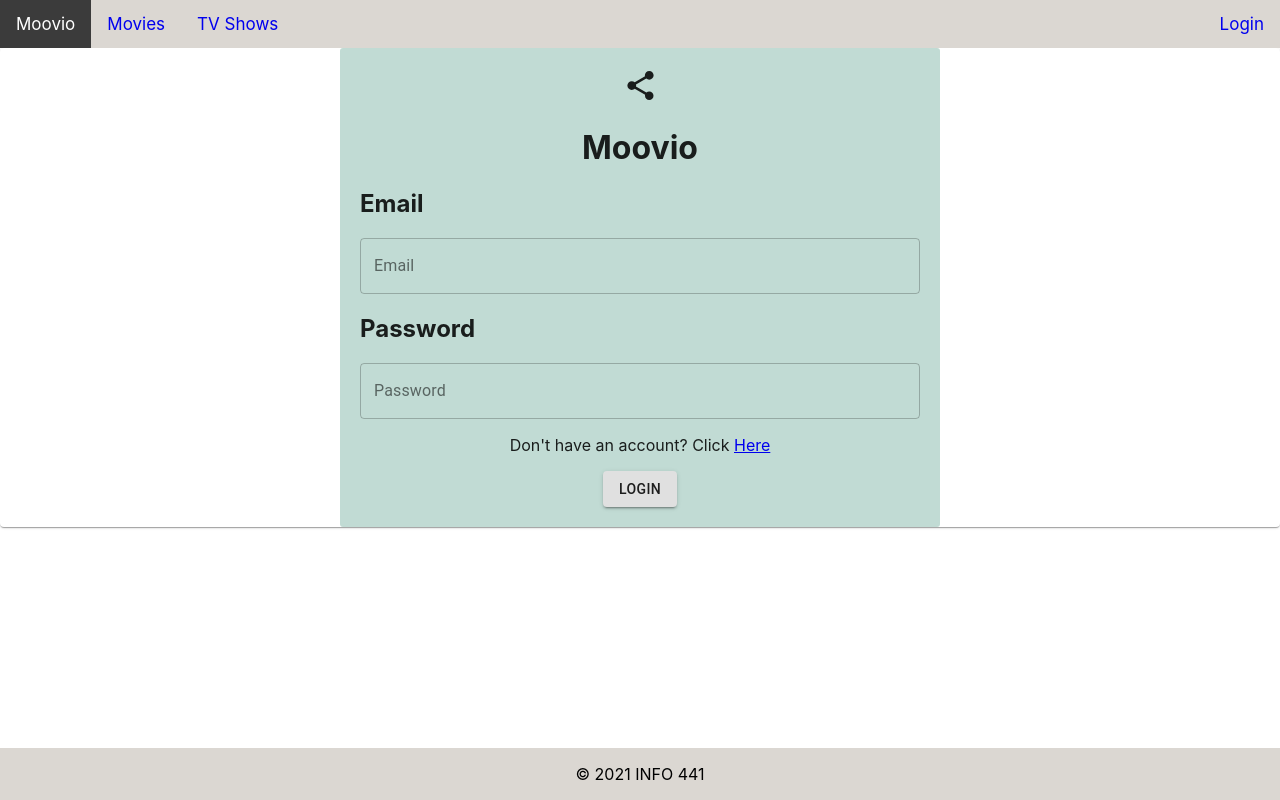
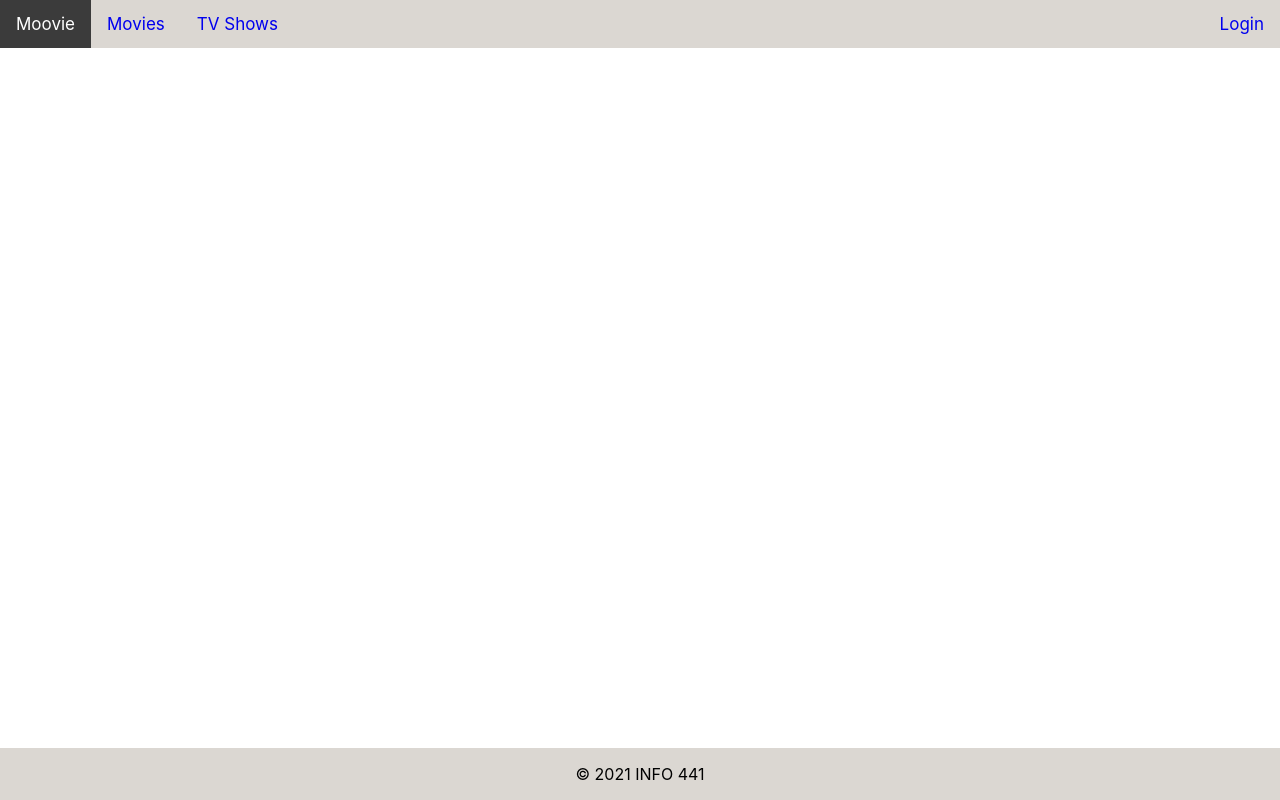
Before and after one commit to jarenmt/info441-MovieRating, a React (Create React App) app in the folder clients/: page / in a window 1280 px wide. Built offline with nearby package versions, Linux system fonts and the light colour scheme.

Commit message:
Update App.js

```diff
--- a/clients/src/App.js
+++ b/clients/src/App.js
@@ -1,10 +1,9 @@
-import React, { Component } from "react";
-import { BrowserRouter, Link, Route, Switch } from "react-router-dom";
-import "./App.css";
-import Login from "./pages/Login";
-import Movies from "./pages/Movies";
-import Registration from "./pages/Registration";
-import TV from "./pages/TV";
+import React, { Component } from 'react';
+import './App.css';
+import { Router, Switch, Route, Link, Redirect, NavLink, BrowserRouter } from 'react-router-dom';
+import Movies from './pages/Movies';
+import TV from './pages/TV';
+
 class App extends Component {
   render() {
     return (
@@ -12,10 +11,9 @@ class App extends Component {
         <BrowserRouter>
           <Nav />
           <Switch>
-            <Route exact path="/" component={Login} />
+            <Route exact path="/" />
             <Route path="/movies" component={Movies} />
             <Route path="/tv" component={TV} />
-            <Route path="/registration" component={Registration} />
           </Switch>
         </BrowserRouter>
         <Footer />
@@ -28,14 +26,14 @@ class Nav extends Component {
   render() {
     return (
       <div class="nav">
-        <Link to="/">Moovio</Link>
-        <Link to="/movies">Movies</Link>
-        <Link to="/tv">TV Shows</Link>
+        <Link to="/">Moovie</ Link>
+        <Link to="/movies">Movies</ Link>
+        <Link to="/tv">TV Shows</ Link>
         <div class="nav-right">
-          <Link to="/login">Login</Link>
+          <Link to="/login">Login</ Link>
         </div>
       </div>
-    );
+    )
   }
 }
 
@@ -43,9 +41,9 @@ class Footer extends Component {
   render() {
     return (
       <footer>
-        <p>&copy; 2021 INFO 441</p>
-      </footer>
-    );
+        <p>&copy;  2021 INFO 441</p>
+      </footer >
+    )
   }
 }
 
```
